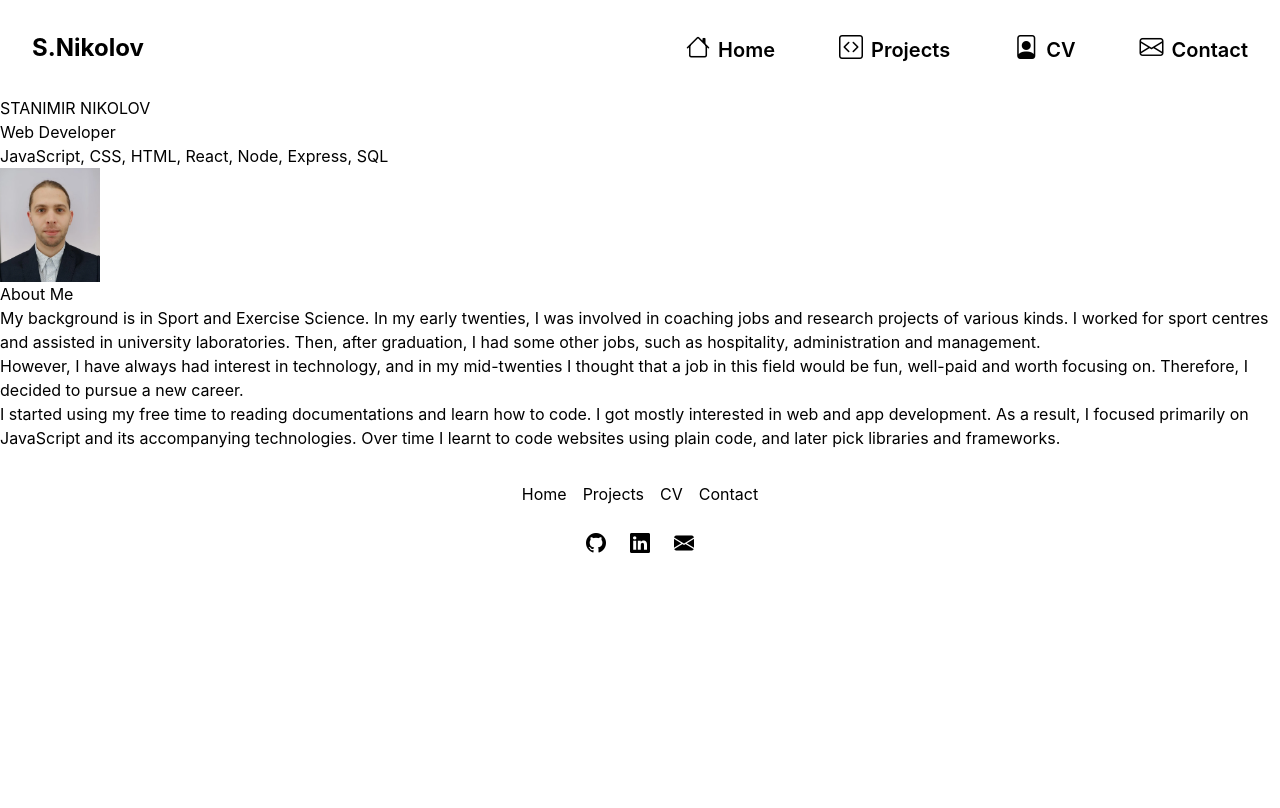
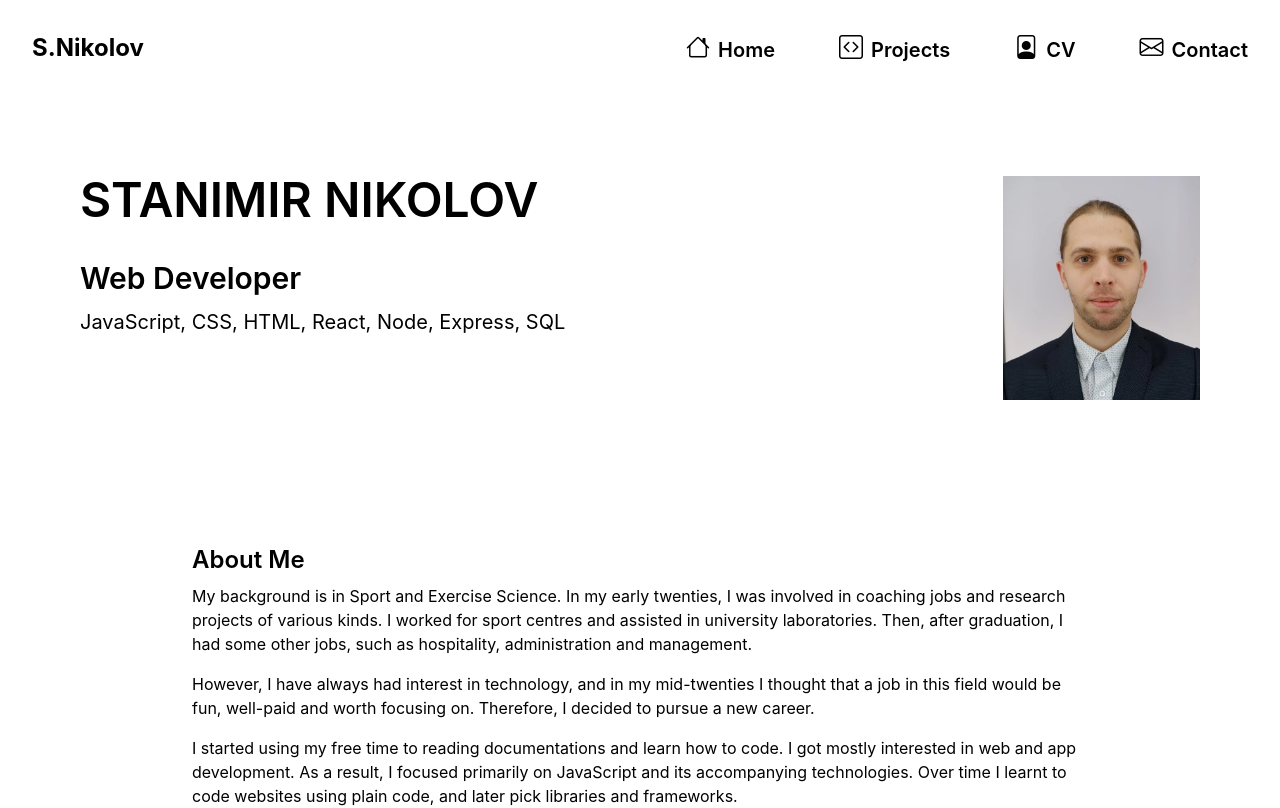
Before and after one commit to stanimir93/portfolio-old-draft, a React (Create React App) app: page / in a window 1280 px wide. Shown: the top 808 px of the page. Built offline with nearby package versions, Linux system fonts and the light colour scheme.

Commit message:
Homepage Layout

```diff
--- a/src/components/pages/Home/Home.js
+++ b/src/components/pages/Home/Home.js
@@ -3,27 +3,27 @@ import './home.css';
 export default function Home() {
     return (
         <main>
-            <section>
-                <h1>STANIMIR NIKOLOV</h1>
-                <h5>Web Developer</h5>
-                <h6>JavaScript, CSS, HTML, React, Node, Express, SQL</h6>
-                <img src='./images/profile.webp' alt='profile_photo' width='100px'></img>
+            <section className='w-full max-w-7xl p-20'>
+                <img className='float-left md:float-right h-56' src='./images/profile.webp' alt='profile_photo'></img>
+                <h1 className='text-5xl font-semibold mb-9'>STANIMIR NIKOLOV</h1>
+                <h3 className='text-3xl font-semibold mb-3'>Web Developer</h3>
+                <h6 className='text-xl'>JavaScript, CSS, HTML, React, Node, Express, SQL</h6>
             </section>
-            <section>
+            <section className='clear-both max-w-4xl py-16'>
                 <div>
-                    <h3>About Me</h3>
-                    <p>
+                    <h3 className='text-2xl font-semibold'>About Me</h3>
+                    <p className='py-2'>
                         My background is in Sport and Exercise Science. In my early twenties, I was involved in coaching
                         jobs and research projects of various kinds. I worked for sport centres and assisted in
                         university laboratories. Then, after graduation, I had some other jobs, such as hospitality,
                         administration and management.
                     </p>
-                    <p>
+                    <p className='py-2'>
                         However, I have always had interest in technology, and in my mid-twenties I thought that a job
                         in this field would be fun, well-paid and worth focusing on. Therefore, I decided to pursue a
                         new career.
                     </p>
-                    <p>
+                    <p className='py-2'>
                         I started using my free time to reading documentations and learn how to code. I got mostly
                         interested in web and app development. As a result, I focused primarily on JavaScript and its
                         accompanying technologies. Over time I learnt to code websites using plain code, and later pick
--- a/src/index.css
+++ b/src/index.css
@@ -14,6 +14,12 @@ body {
     -moz-osx-font-smoothing: grayscale;
 }
 
+main {
+    display: flex;
+    flex-direction: column;
+    align-items: center;
+}
+
 code {
     font-family: source-code-pro, Menlo, Monaco, Consolas, 'Courier New', monospace;
 }
```
